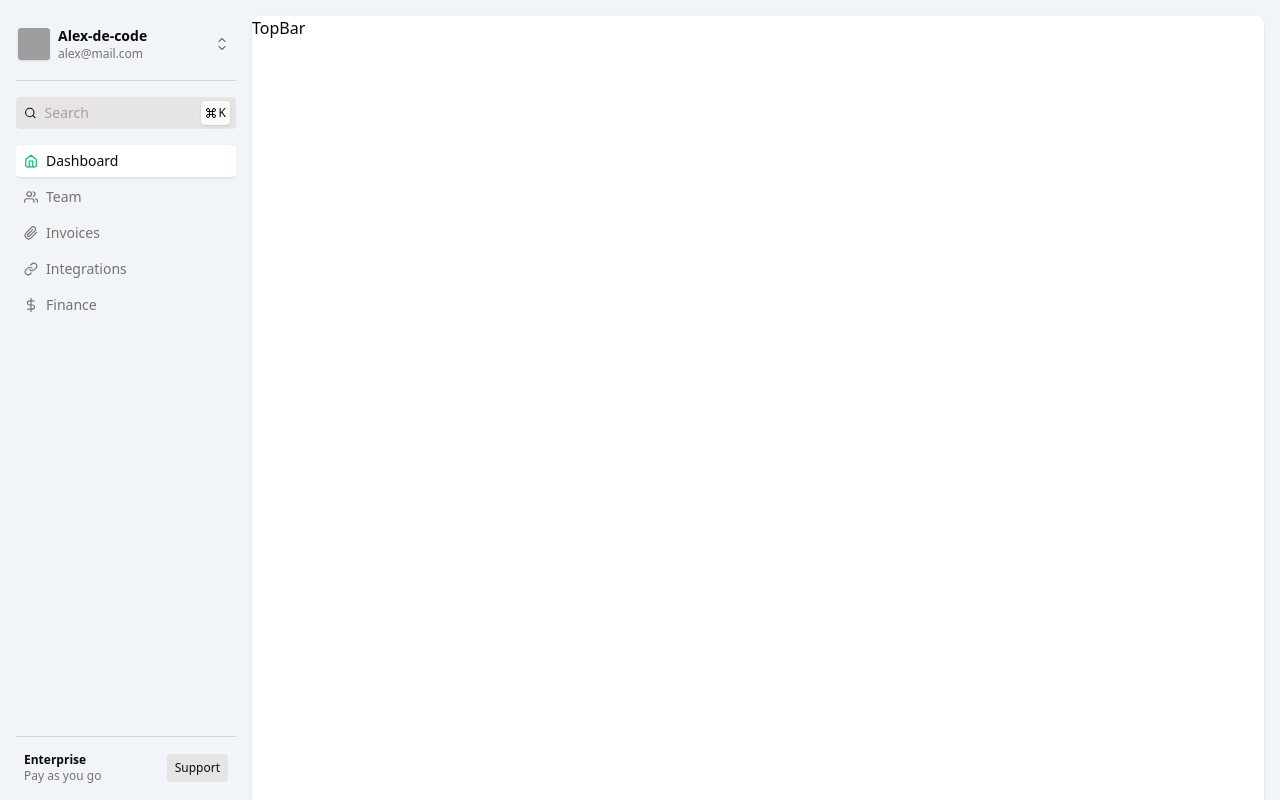
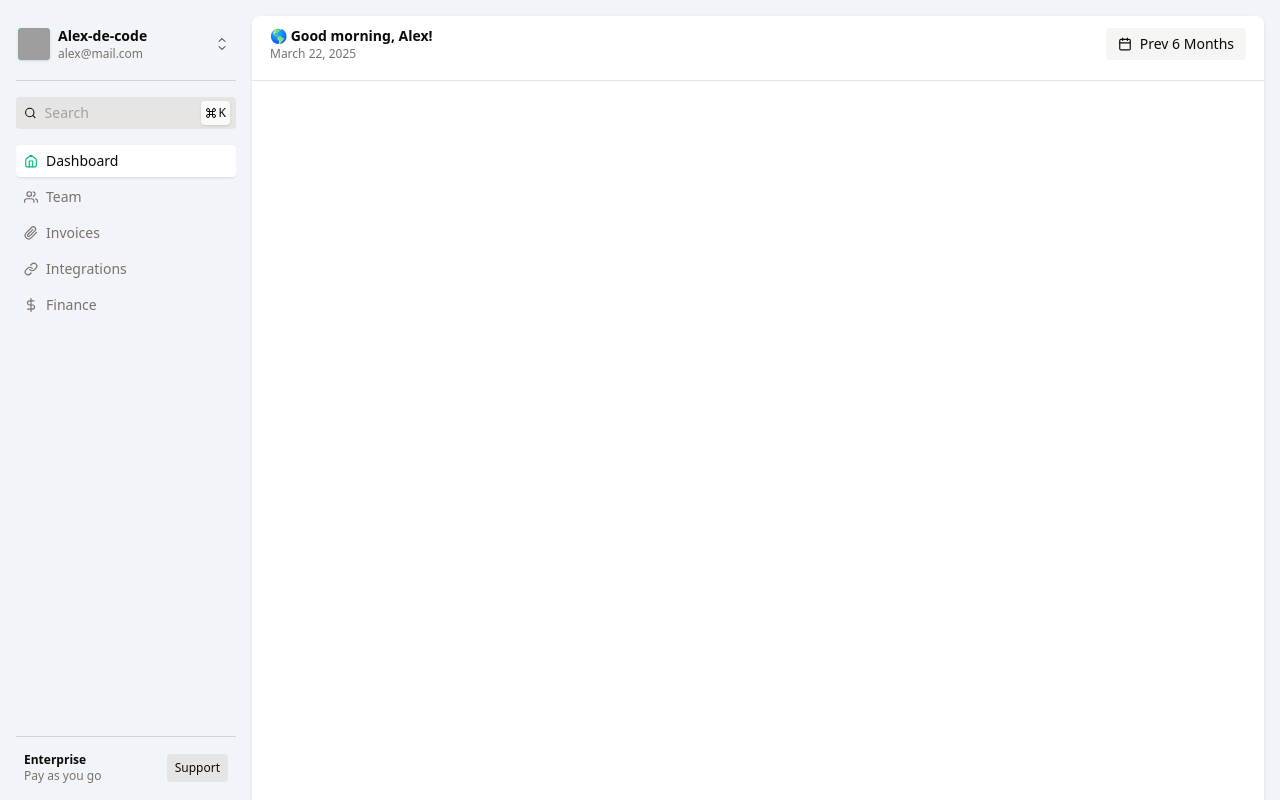
Before and after one commit to Alex-de-code/admin-dashboard-1, a React (Vite) app: page / in a window 1280 px wide. Shown: the top 800 px of the page. Built offline with nearby package versions, Linux system fonts and the light colour scheme; grey boxes are pictures that could not be loaded.

Commit message:
completed top bar + realtime date feature

```diff
--- a/src/components/Dashboard/TopBar.jsx
+++ b/src/components/Dashboard/TopBar.jsx
@@ -1,7 +1,39 @@
 import React from "react";
+import { useState, useEffect } from "react";
+import { FiCalendar } from "react-icons/fi";
 
 const TopBar = () => {
-  return <div>TopBar</div>;
+  const [dateState, setDateState] = useState(new Date()); // state for date/time
+  // this method formats dates according to specific locale + options
+  // Learn more here => https://www.geeksforgeeks.org/javascript-intl-datetimeformat-format-method/
+  const dateTimeFormatter = new Intl.DateTimeFormat("en-US", {
+    dateStyle: "long",
+  });
+  const formatedDate = dateTimeFormatter.format(dateState);
+  console.log(dateState);
+
+  //for updating the clock
+  useEffect(() => {
+    setInterval(() => setDateState(new Date()), 30000);
+  }, []);
+
+  return (
+    <div className="border-b px-4 mb-4 mt-2 pb-4 border-stone-200">
+      <div className=" flex items-center justify-between p-0.5">
+        <div>
+          <span className="text-sm font-bold block">
+            🌎 Good morning, Alex!
+          </span>
+          <span className="text-xs block text-stone-500"> {formatedDate}</span>
+        </div>
+
+        <button className="flex text-sm items-center gap-2 bg-stone-100 transition-colors hover:bg-emerald-100 hover:text-emerald-700 px-3 py-1.5 rounded">
+          <FiCalendar />
+          <span>Prev 6 Months</span>
+        </button>
+      </div>
+    </div>
+  );
 };
 
 export default TopBar;
```
